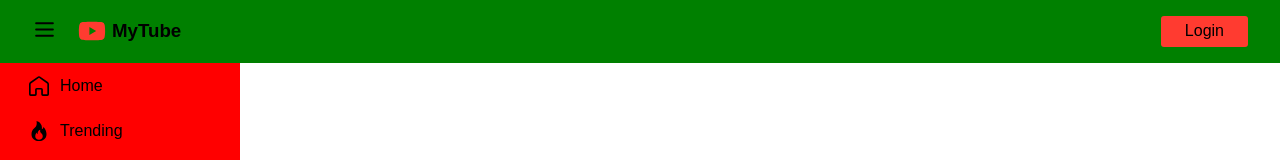
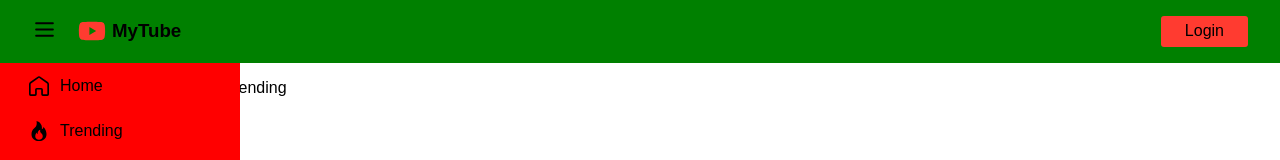
Before and after one commit to prince2167/MyTube, a React (Create React App) app: page /trending in a window 1280 px wide. Shown: the top 160 px of the page. Built offline with nearby package versions, Linux system fonts and the light colour scheme; no server answers.

Commit message:
Adding css for conditional class

```diff
--- a/src/components/Layout/Layout.module.css
+++ b/src/components/Layout/Layout.module.css
@@ -1,5 +1,9 @@
 .layout {
-    display: flex;
-    /* justify-content: space-between; */
-    /* margin-top: 3rem; */
-  }
+  display: flex;
+}
+.main {
+  margin: 1rem 0 0 14rem;
+}
+.main2{
+  margin: 1rem 0 0 0;
+}
```
